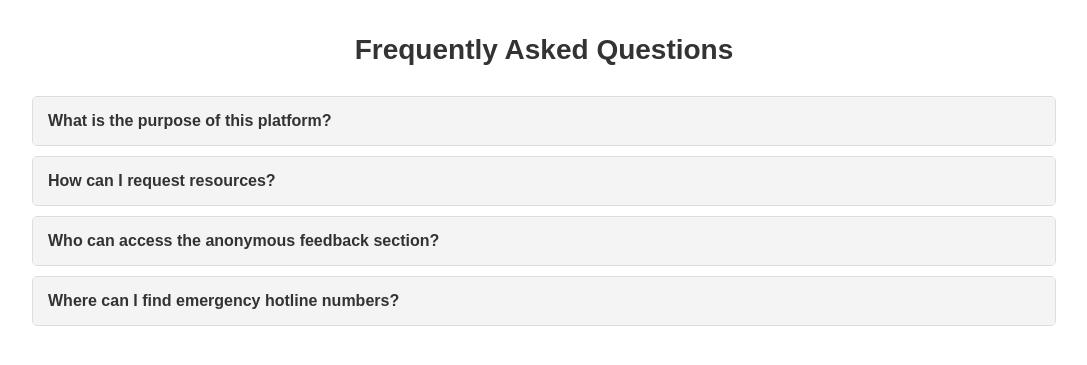
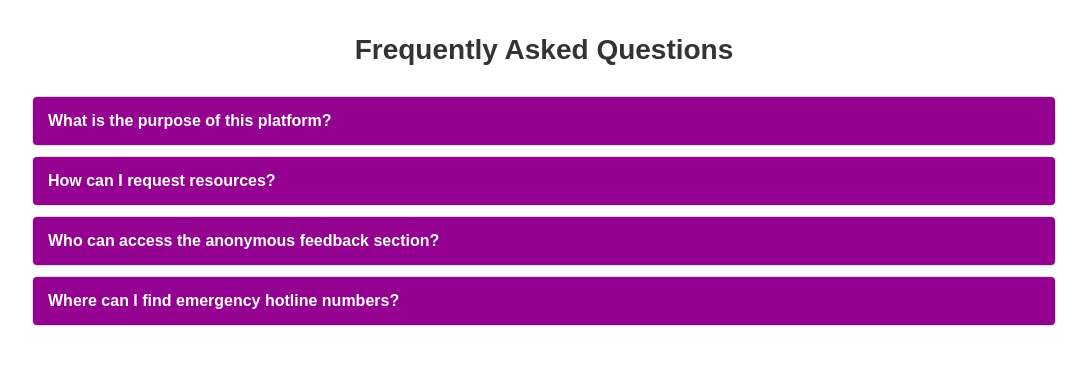
Before and after one commit to rohan057/FYP, a PHP site: page /faq.php in a window 1280 px wide. Shown: the part 66-431 px from the top of the page, without its empty margins (96-1183 px from the left). Run offline with PHP 8.4, Linux system fonts and the light colour scheme.

Commit message:
Updating CSS
Changing colours

```diff
--- a/css/styles.css
+++ b/css/styles.css
@@ -768,15 +768,15 @@ button:hover {
 .faq-question {
     display: block;
     padding: 15px;
-    background-color: #f4f4f4;
+    background-color: #940090;
     cursor: pointer;
     font-weight: bold;
-    color: #333;
+    color: #fff;
     transition: background-color 0.3s;
 }
 
 .faq-question:hover {
-    background-color: #e9e9e9;
+    background-color: #160032;
 }
 
 .faq-answer {
```
